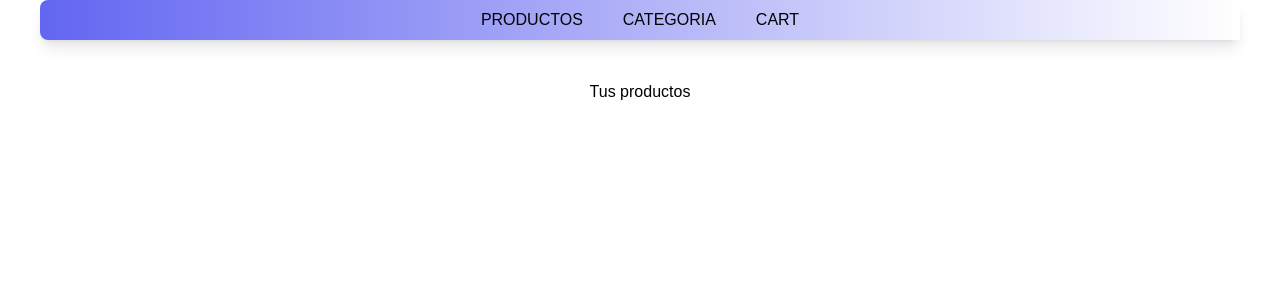
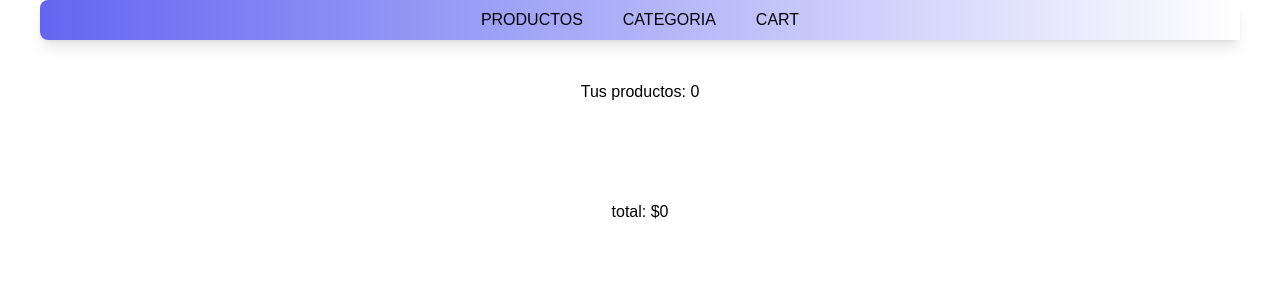
Before and after one commit to bleach41/prueba-deploy, a Vue app: page /soppingcart in a window 1280 px wide. Shown: the top 300 px of the page. Built offline with nearby package versions, Linux system fonts and the light colour scheme; a web font is replaced by a local one.

Commit message:
todo bien el el carrito...solo tengo que arreglar la funcionalidad de agregar desde los productos

```diff
--- a/src/components/CardCart.vue
+++ b/src/components/CardCart.vue
@@ -1,6 +1,7 @@
 <script setup>
 
     import { useMyStore } from '../store/CartStore';
+    import { computed } from 'vue'
     import Card from 'primevue/card'
     import Button from 'primevue/button'
 
@@ -9,18 +10,28 @@
     const carrito = myStore.getCarrito;
     const productoSeleccionado = myStore.getProductoSeleccionado;
 
+    let cant_productos = computed(() => carrito.length);
+    let total = computed(() => {
+        let total = 0;
+        carrito.forEach((producto) => {
+            total += producto.price;
+        });
+        return Number(total.toFixed(2));
+    });
 
-    function Eliminar() {
 
-        console.log(productoSeleccionado)
+    function Eliminar(producto) {
+
+        myStore.eliminarProductoDelCarrito(producto)
     }
 </script>
 
 <template>
     <div class="grid grid-cols-1 gap-4 place-items-center">
-        <h2 class="my-10">Tus productos</h2>
+        <h2 class="my-10">Tus productos: {{ cant_productos }}</h2>
+        <h2 class="my-10">total: ${{ total }}</h2>
 
-        <div v-if="productoSeleccionado">
+        <!-- <div v-if="productoSeleccionado">
 
             <Card :value="productoSeleccionado" dataKey="id" style="width: 25em">
                 <template #header>
@@ -43,7 +54,7 @@
 
                 </template>
             </Card>
-        </div>
+        </div> -->
 
         <div v-if="carrito">
             <ul>
@@ -66,7 +77,7 @@
                             </p>
                         </template>
                         <template #footer>
-                            <Button icon="pi pi-check" label="Elimnar" @click="Eliminar" />
+                            <Button icon="pi pi-check" label="Elimnar" @click="Eliminar(producto)" />
 
                         </template>
                     </Card>
--- a/src/store/CartStore.js
+++ b/src/store/CartStore.js
@@ -19,7 +19,17 @@ export const useMyStore = defineStore('myStore', {
         setProductoSeleccionado(producto) {
             this.productoSeleccionado = producto;
         },
+
+
+        eliminarProductoDelCarrito(producto) {
+            const index = this.carrito.findIndex((p) => p.id === producto.id);
+            if (index !== -1) {
+                this.carrito.splice(index, 1);
+            }
+        },
+
+
     },
 
-    persist: false
+    persist: true
 });
--- a/src/views/ProductListView.vue
+++ b/src/views/ProductListView.vue
@@ -67,6 +67,7 @@
     //     console.log(products.value[rawProduct.id])
     // };
     const enviarAlAlmacen = () => {
+
         const rawProduct = toRaw(selectedProducts.value[0]);
         cant_cart.value++
         if (rawProduct) {
@@ -80,7 +81,7 @@
             };
 
             myStore.setProductoSeleccionado(producto);
-            myStore.agregarAlCarrito(rawProduct)
+            myStore.agregarAlCarrito(producto)
             console.log('Producto enviado al almacén:', producto);
         } else {
             console.log('Ningún producto seleccionado.');
```
